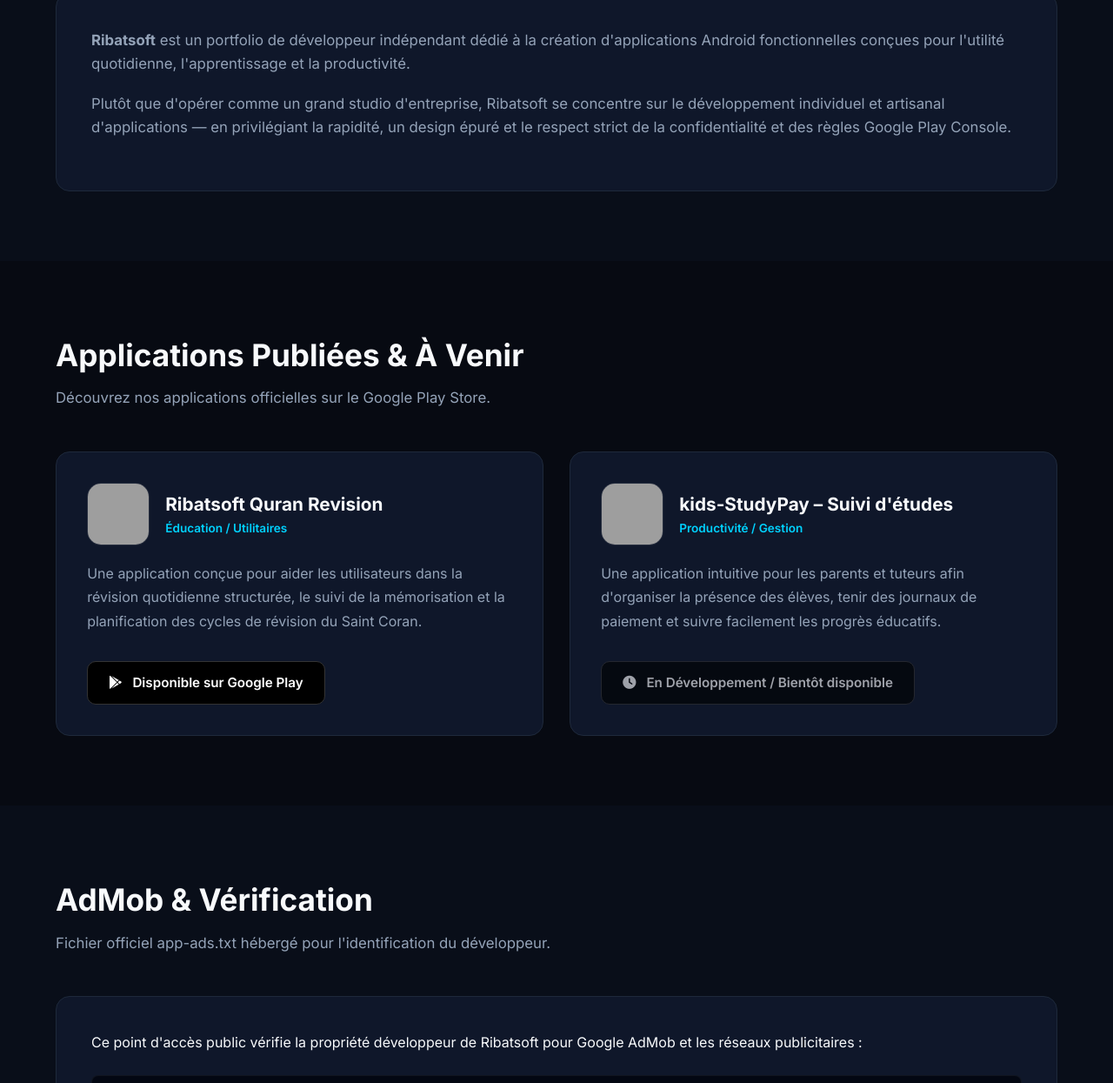
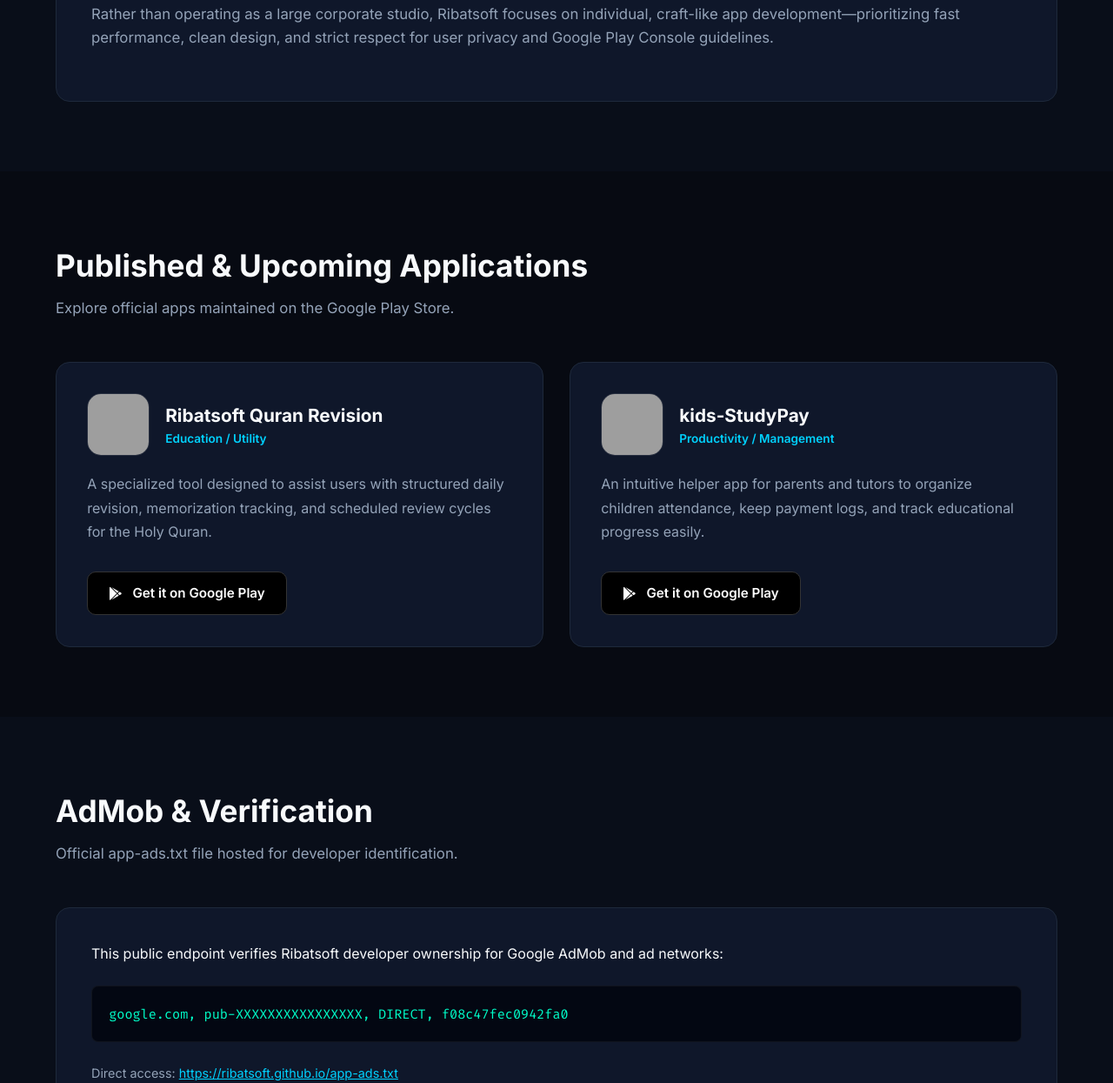
Before and after one commit to ribatSoft/ribatSoft.github.io, a plain HTML site: page index.html in a window 1280 px wide. Shown: the part 1052-2297 px from the top of the page at 87% size. Drawn offline with Linux system fonts and the light colour scheme; grey boxes are pictures that could not be loaded.

Commit message:
english default fixes

```diff
--- a/index.html
+++ b/index.html
@@ -547,12 +547,12 @@
                         </div>
                     </div>
                     <p class="app-desc" data-i18n="app2-desc">
-                        Une application intuitive pour les parents et tuteurs afin d'organiser la présence des élèves, tenir des journaux de paiement et suivre facilement les progrès éducatifs.
+                        Une application intuitive pour les parents et tuteurs afin d'organiser les études des enfants, tenir des journaux de paiement et suivre facilement les progrès éducatifs.
                     </p>
                 </div>
-                <span class="btn-playstore btn-disabled">
-                    <i class="fa-solid fa-clock"></i> <span data-i18n="btn-soon">En Développement / Bientôt disponible</span>
-                </span>
+                <a href="https://play.google.com/store/apps/details?id=com.ribatsoft.kidsstudypay" target="_blank" class="btn-playstore">
+                    <i class="fa-brands fa-google-play"></i> <span data-i18n="btn-playstore">Disponible sur Google Play</span>
+                </a>
             </div>
 
         </div>
@@ -650,7 +650,7 @@
                 "btn-playstore": "Get it on Google Play",
                 "app2-title": "kids-StudyPay",
                 "app2-cat": "Productivity / Management",
-                "app2-desc": "An intuitive helper app for parents and tutors to organize student attendance, keep payment logs, and track educational progress easily.",
+                "app2-desc": "An intuitive helper app for parents and tutors to organize children attendance, keep payment logs, and track educational progress easily.",
                 "btn-soon": "In Development / Coming Soon",
                 "ads-title": "AdMob & Verification",
                 "ads-subtitle": "Official app-ads.txt file hosted for developer identification.",
@@ -769,6 +769,8 @@
         };
 
         function setLanguage(lang, btn) {
+            //console.log("clicked Amin");
+
             document.documentElement.lang = lang;
             document.documentElement.dir = (lang === 'ar') ? 'rtl' : 'ltr';
 
@@ -796,6 +798,9 @@
                 event.target.style.display = 'none';
             }
         }
+        window.onload = function(){
+        //console.log("page loaded");
+        setLanguage("en",null);}
     </script>
 </body>
 </html>
```
